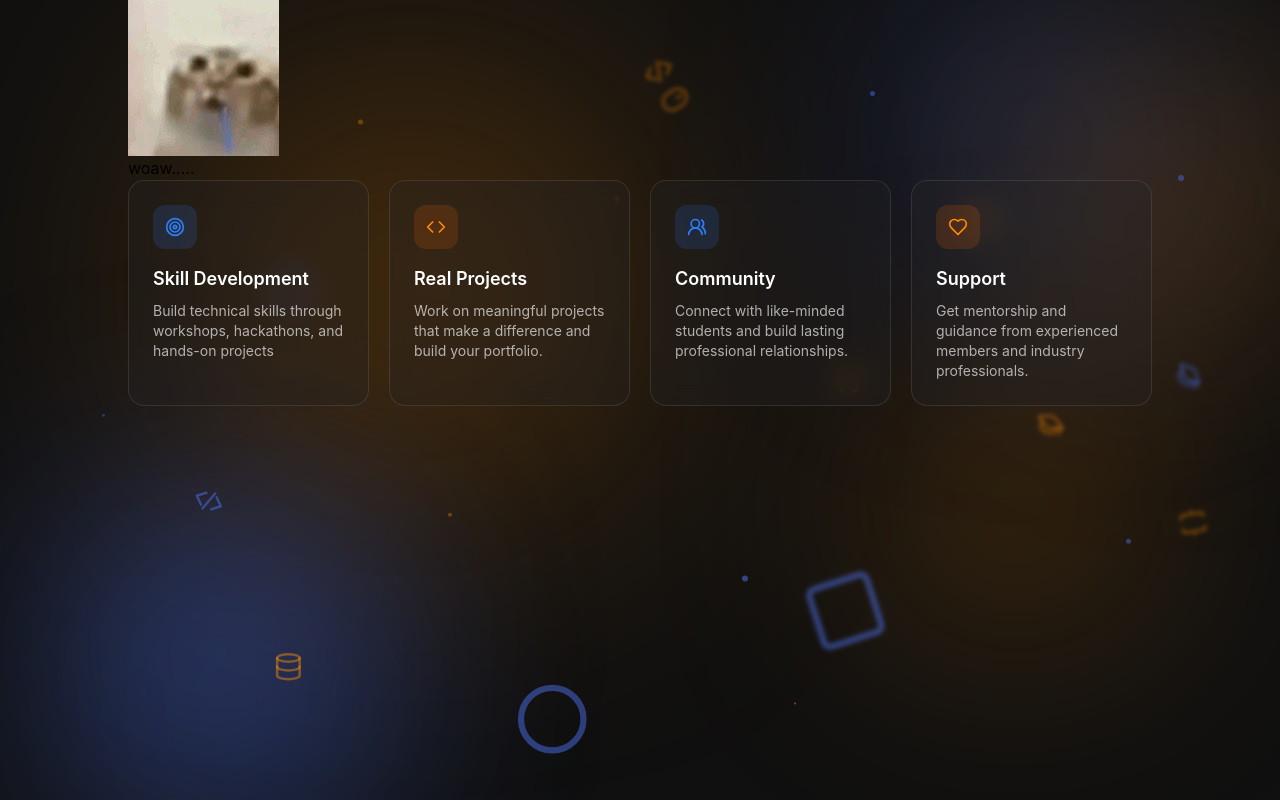
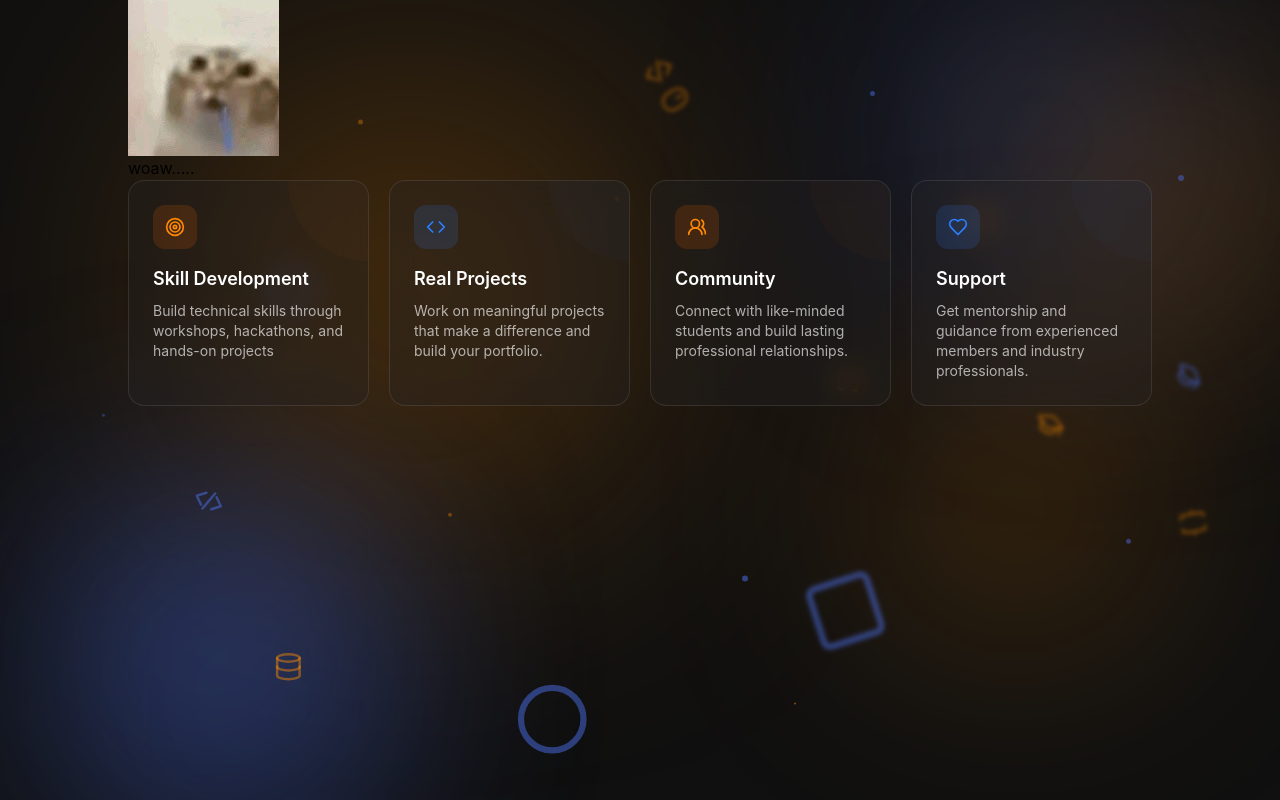
Before and after one commit to ivonneflores45/practice-react-TS, a React (Vite) app: page / in a window 1280 px wide. Built offline with nearby package versions, Linux system fonts and the light colour scheme.

Commit message:
small visual changes

```diff
--- a/src/App.tsx
+++ b/src/App.tsx
@@ -2,7 +2,7 @@ import './App.css'
 import BackgroundAnimation from './AnimatedBackground'
 import {motion} from "framer-motion"
 import {useState} from "react"
-import { FeatureCardRow } from './FeatureCards'
+import { FeatureCardRow } from './components/FeatureCards'
 
 function App() {
   const [rotation, setRotation] = useState(0)
--- a/src/FeatureCards.tsx
+++ b/src/components/FeatureCards.tsx
@@ -14,20 +14,26 @@ function FeatureCard({icon, color, title, description}: FeatureCardProps){
             hover: "hover:bg-orange-500/10",
             iconBg: "bg-orange-500/15",
             iconClr: "text-orange-400",
+            circleClr: "bg-orange-500/3"
         },
         blue: {
             hover:"hover:bg-blue-500/10",
             iconBg: "bg-blue-500/15",
             iconClr: "text-blue-500",
+            circleClr: "bg-blue-500/3"
         },
     }
     const c = accent[color]
 
     return(
         <div
-            className={`${c.hover} flex flex-col p-6 rounded-2xl border border-white/10 cursor-pointer backdrop-blur-md bg-zinc-800/30 transition-all duration-500 text-left mb-6`}
+            className={`${c.hover} flex flex-col p-6 rounded-2xl border border-white/10 cursor-pointer backdrop-blur-md bg-zinc-800/30 transition-all duration-500 text-left mb-6 overflow-hidden`}
 
         >
+            {/* top right circle*/}
+            <div className={`absolute top-0 right-0 w-20 h-20 ${c.circleClr} rounded-bl-full`}>
+
+            </div>
 
             <div
                 className={`w-11 h-11 rounded-xl flex items-center justify-center mb-4 ${c.iconBg} ${c.iconClr}`}
@@ -51,25 +57,25 @@ function FeatureCard({icon, color, title, description}: FeatureCardProps){
 export const cards: FeatureCardProps[] = [
     {
         icon: <LuTarget size={20}/>,
-        color: "blue",
+        color: "orange",
         title: "Skill Development",
         description: "Build technical skills through workshops, hackathons, and hands-on projects",
     },
     {
         icon: <LuCode size={20}/>,
-        color: "orange",
+        color: "blue",
         title: "Real Projects",
         description: "Work on meaningful projects that make a difference and build your portfolio.",
     },
     {
         icon: <LuUsersRound size={20}/>,
-        color: "blue",
+        color: "orange",
         title: "Community",
         description: "Connect with like-minded students and build lasting professional relationships.",
     },
     {
         icon: <LuHeart size={20}/>,
-        color: "orange",
+        color: "blue",
         title: "Support",
         description: "Get mentorship and guidance from experienced members and industry professionals.",
     }
```
